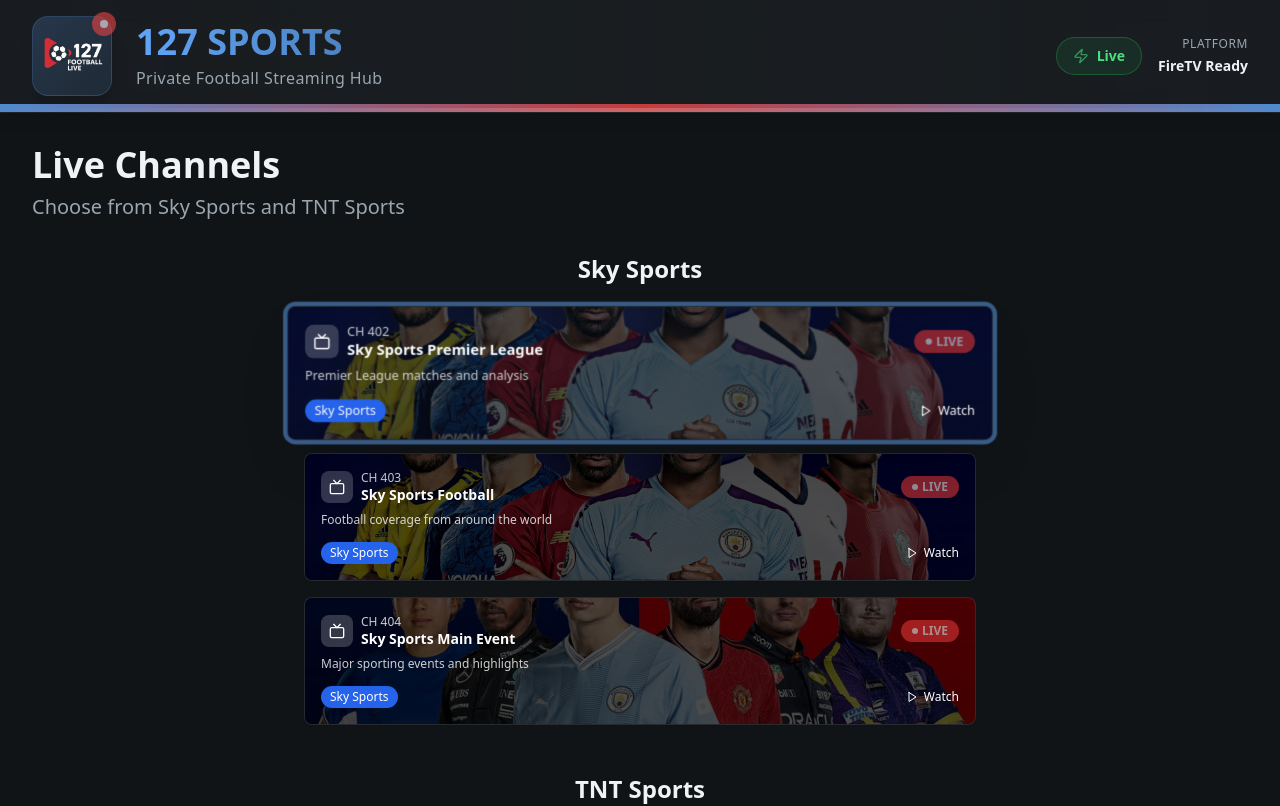
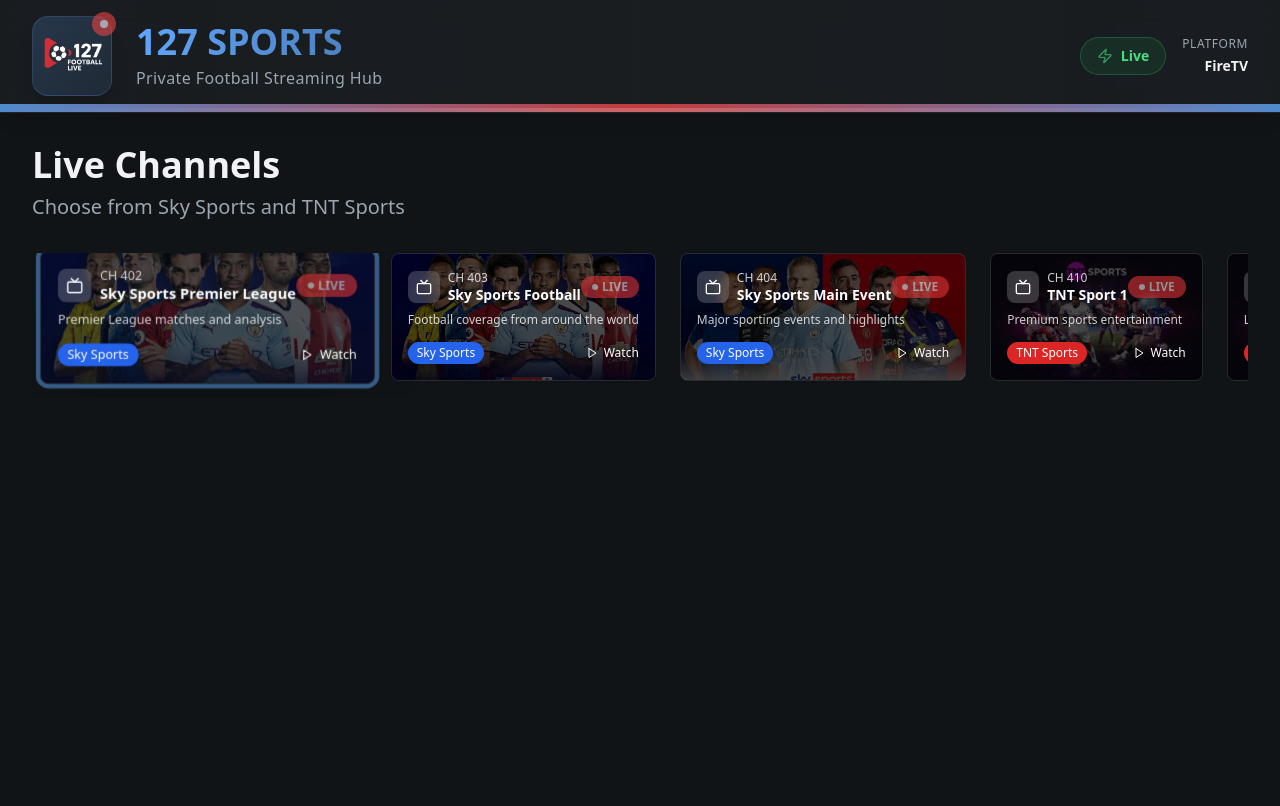
Before and after one commit to SomebodySomewhere952/sky-sport-stream-hub, a React (Vite) app: page / in a window 1280 px wide. Shown: the top 806 px of the page. Built offline with nearby package versions, Linux system fonts and the light colour scheme.

Commit message:
Refactor channel navigation
Change "FireTV Ready" to "FireTV" in the header. Revert channel layout to a horizontal row with left/right navigation support, ensuring previous functionality remains intact.

```diff
--- a/src/components/channel-grid.tsx
+++ b/src/components/channel-grid.tsx
@@ -89,25 +89,25 @@ export function ChannelGrid() {
   const [selectedChannel, setSelectedChannel] = useState<Channel | null>(null);
   const [showVideoPlayer, setShowVideoPlayer] = useState(false);
 
-  // Single column layout for TV navigation
-  const GRID_COLS = 1;
+  // Single row layout for TV navigation (left/right only)
+  const GRID_COLS = skyChannels.length;
   const skyChannelsData = skyChannels.filter(channel => channel.category === "Sky Sports");
   const tntChannelsData = skyChannels.filter(channel => channel.category === "TNT Sports");
 
-  // Create navigation items for TV remote - single column layout
+  // Create navigation items for TV remote - single row layout
   const navigationItems: NavigationItem[] = useMemo(() => {
     const items: NavigationItem[] = [];
     const allChannels = [...skyChannelsData, ...tntChannelsData];
 
-    // Single column - each channel gets its own row
+    // Single row - each channel gets its own column (left/right navigation only)
     allChannels.forEach((channel, index) => {
       const channelType = channel.category === "Sky Sports" ? "sky" : "tnt";
 
       items.push({
         id: `${channelType}-${channel.number}`,
         element: null,
-        row: index,
-        col: 0
+        row: 0,
+        col: index
       });
     });
 
@@ -185,13 +185,14 @@ export function ChannelGrid() {
         </p>
       </div>
 
-      {/* Sky Sports Section */}
-      <div className="mb-12">
-        <h3 className="text-2xl font-bold text-foreground mb-6 text-center">Sky Sports</h3>
-        <div className="flex flex-col gap-4 max-w-2xl mx-auto">
-          {skyChannelsData.map((channel) => (
+      {/* All Channels in Single Row */}
+      <div className="overflow-x-auto pb-4">
+        <div className="flex gap-6 min-w-max px-4">
+          {[...skyChannelsData, ...tntChannelsData].map((channel, index) => {
+            const channelType = channel.category === "Sky Sports" ? "sky" : "tnt";
+            return (
+              <div key={channel.number} className="flex-shrink-0">
                 <ChannelCard
-              key={channel.number}
                   name={channel.name}
                   number={channel.number}
                   description={channel.description}
@@ -200,32 +201,12 @@ export function ChannelGrid() {
                   streamUrl={channel.streamUrl}
                   thumbnailUrl={channel.thumbnailUrl}
                   onSelect={handleChannelSelect}
-              isFocused={currentFocus === `sky-${channel.number}`}
-              tvNavigationId={`sky-${channel.number}`}
+                  isFocused={currentFocus === `${channelType}-${channel.number}`}
+                  tvNavigationId={`${channelType}-${channel.number}`}
                 />
-          ))}
               </div>
-      </div>
-
-      {/* TNT Sports Section */}
-      <div className="mb-12">
-        <h3 className="text-2xl font-bold text-foreground mb-6 text-center">TNT Sports</h3>
-        <div className="flex flex-col gap-4 max-w-2xl mx-auto">
-          {tntChannelsData.map((channel) => (
-            <ChannelCard
-              key={channel.number}
-              name={channel.name}
-              number={channel.number}
-              description={channel.description}
-              category={channel.category}
-              isLive={channel.isLive}
-              streamUrl={channel.streamUrl}
-              thumbnailUrl={channel.thumbnailUrl}
-              onSelect={handleChannelSelect}
-              isFocused={currentFocus === `tnt-${channel.number}`}
-              tvNavigationId={`tnt-${channel.number}`}
-            />
-          ))}
+            );
+          })}
         </div>
       </div>
 
--- a/src/components/ui/tv-header.tsx
+++ b/src/components/ui/tv-header.tsx
@@ -35,7 +35,7 @@ export function TvHeader() {
             </Badge>
             <div className="text-right space-y-1">
               <div className="text-xs text-muted-foreground uppercase tracking-wider">Platform</div>
-              <div className="text-sm font-bold text-foreground">FireTV Ready</div>
+              <div className="text-sm font-bold text-foreground">FireTV</div>
             </div>
           </div>
         </div>
```
Lines whose indentation alone changed are shown as unchanged.
